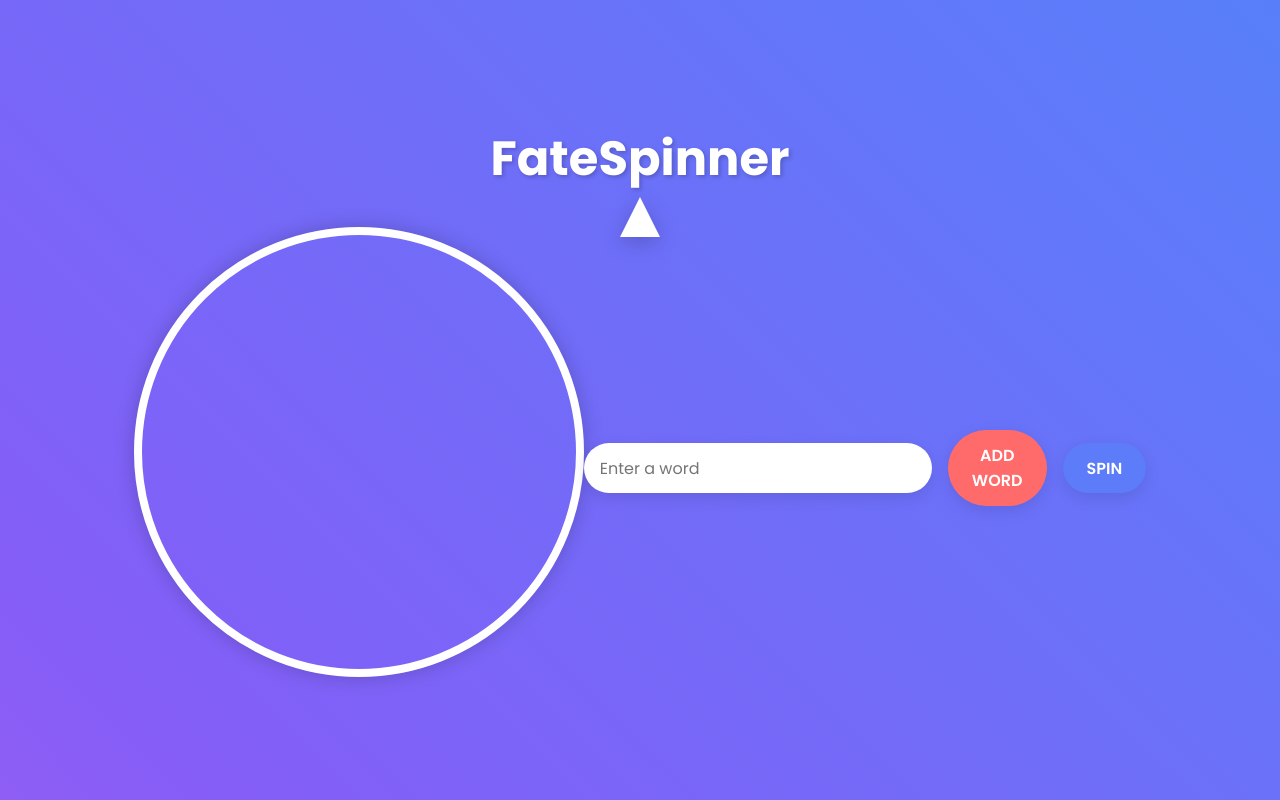
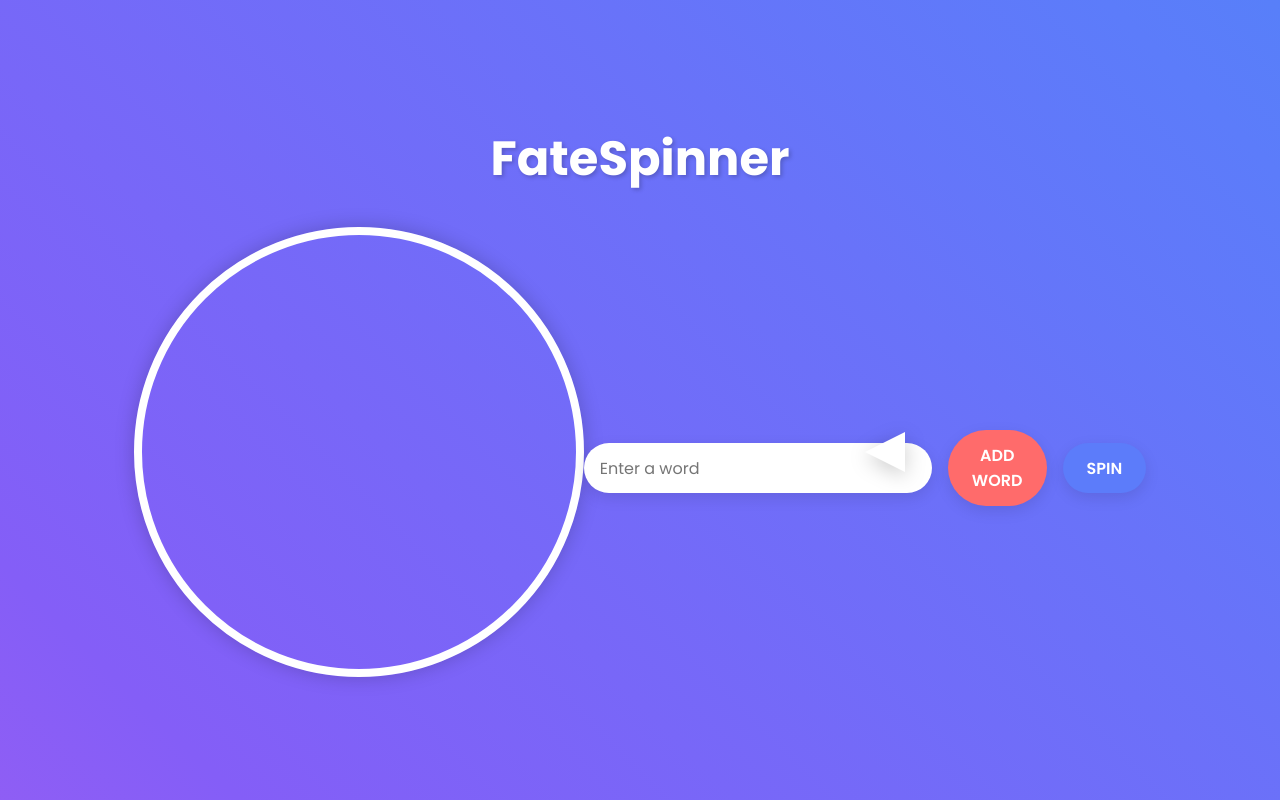
Before and after one commit to JustinReyes28/FateSpinner, a plain HTML site: page index.html in a window 1280 px wide. Drawn offline with Linux system fonts and the light colour scheme.

Commit message:
Fix: Adjust arrow position in style.css to face the wheel

```diff
--- a/style.css
+++ b/style.css
@@ -57,14 +57,14 @@ h1 {
 
 .pointer {
     position: absolute;
-    top: -30px;
-    left: 50%;
-    transform: translateX(-50%);
+    top: 50%;
+    right: -40px;
+    transform: translateY(-50%);
     width: 0;
     height: 0;
-    border-left: 20px solid transparent;
-    border-right: 20px solid transparent;
-    border-bottom: 40px solid #fff;
+    border-top: 20px solid transparent;
+    border-bottom: 20px solid transparent;
+    border-right: 40px solid #fff;
     filter: drop-shadow(0 5px 10px rgba(0, 0, 0, 0.2));
 }
 
```
